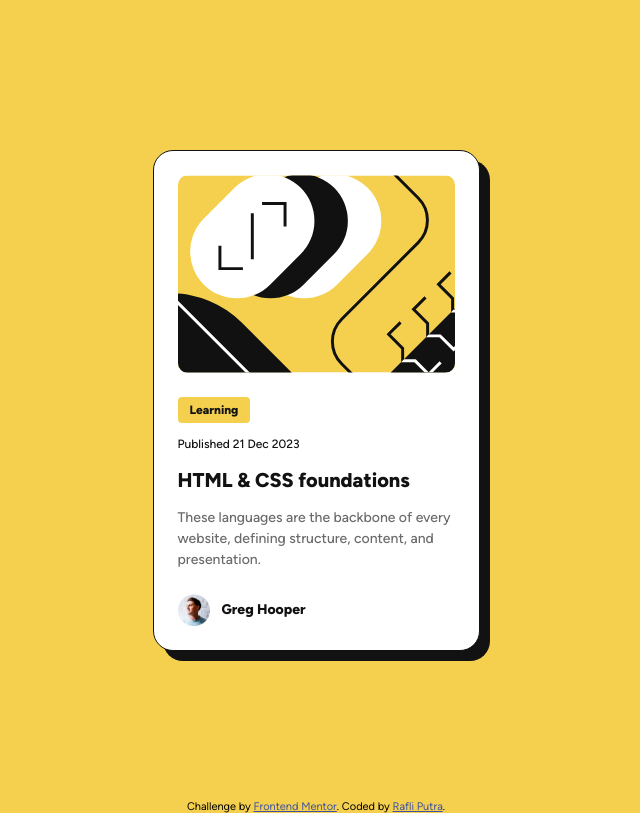
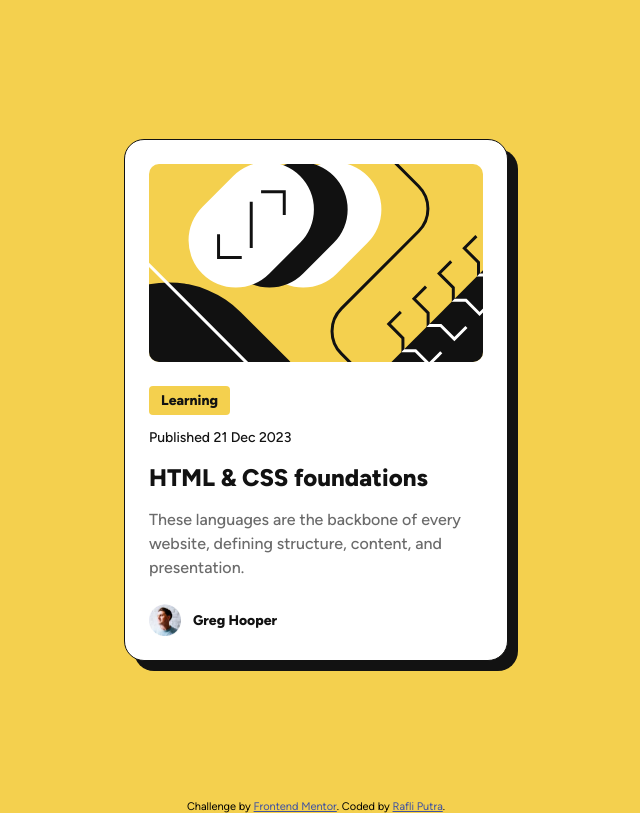
Before and after one commit to rafliputraa/blog-preview-card, a plain HTML site: page index.html in a window 1280 px wide. Shown: the whole page, without its empty margins (324-964 px from the left). Drawn offline with Linux system fonts and the light colour scheme.

Commit message:
add simplified and remove duplication

```diff
--- a/style.css
+++ b/style.css
@@ -19,7 +19,7 @@
     /* Font Families */
     --font-family-primary: 'Figtree', sans-serif;
 
-  /* Typography Presets */
+  /* Typography Presets for Mobile Screen */
     --text-preset-1-font-size: 1.25rem; /* 20px */
     --text-preset-1-line-height: 1.5; /* 150% */
     --text-preset-1-font-weight: 800; /* Extra Bold */
@@ -36,6 +36,13 @@
     --text-preset-3-letter-spacing: 0;
 
     --text-preset-3-bold-font-weight: 800; /* Extra Bold */
+
+    /* Typography Presets for Desktop Screen */
+    --desktop-text-preset-1-font-size: 1.5rem; /* 24px */
+
+    --desktop-text-preset-2-font-size: 1rem; /* 16px */
+
+    --desktop-text-preset-3-font-size: 0.875rem; /* 14px */
 
 
     /* spacing */
@@ -155,3 +162,34 @@ body {
     letter-spacing: var(--text-preset-3-letter-spacing);
     color: var(--gray-950);
 }
+
+@media (min-width: 768px) {
+    .content-box {
+        width: 24rem;
+        max-height: 32.625rem;
+    }
+
+    .content-image {
+        height: 12.5rem;
+    }
+
+    .content-category {
+        font-size: var(--desktop-text-preset-3-font-size);
+    }
+
+    .content-publish-date {
+        font-size: var(--desktop-text-preset-3-font-size);
+    }
+
+    .content-title {
+        font-size: var(--desktop-text-preset-1-font-size);
+    }
+
+    .content-detail {
+        font-size: var(--desktop-text-preset-2-font-size);
+    }
+
+    .content-author p {
+        font-size: var(--desktop-text-preset-3-font-size);
+    }
+}
```
